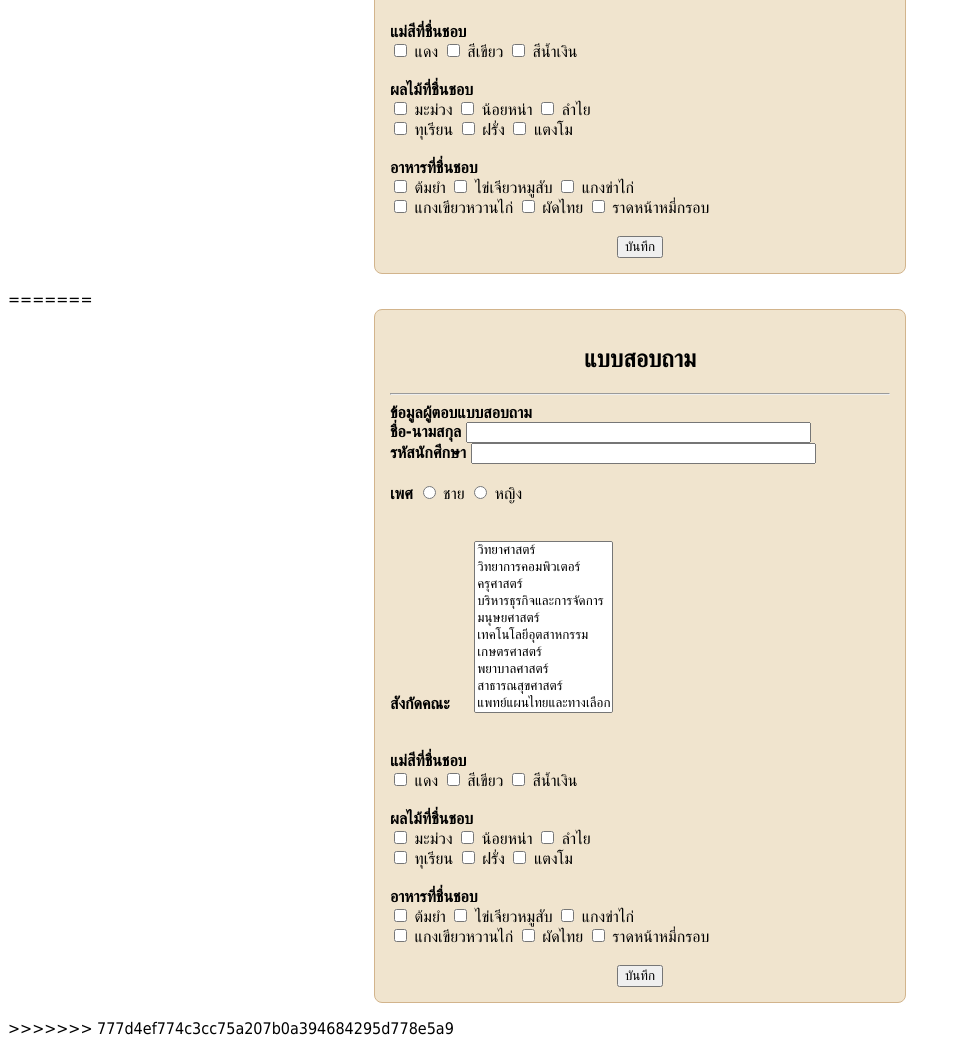
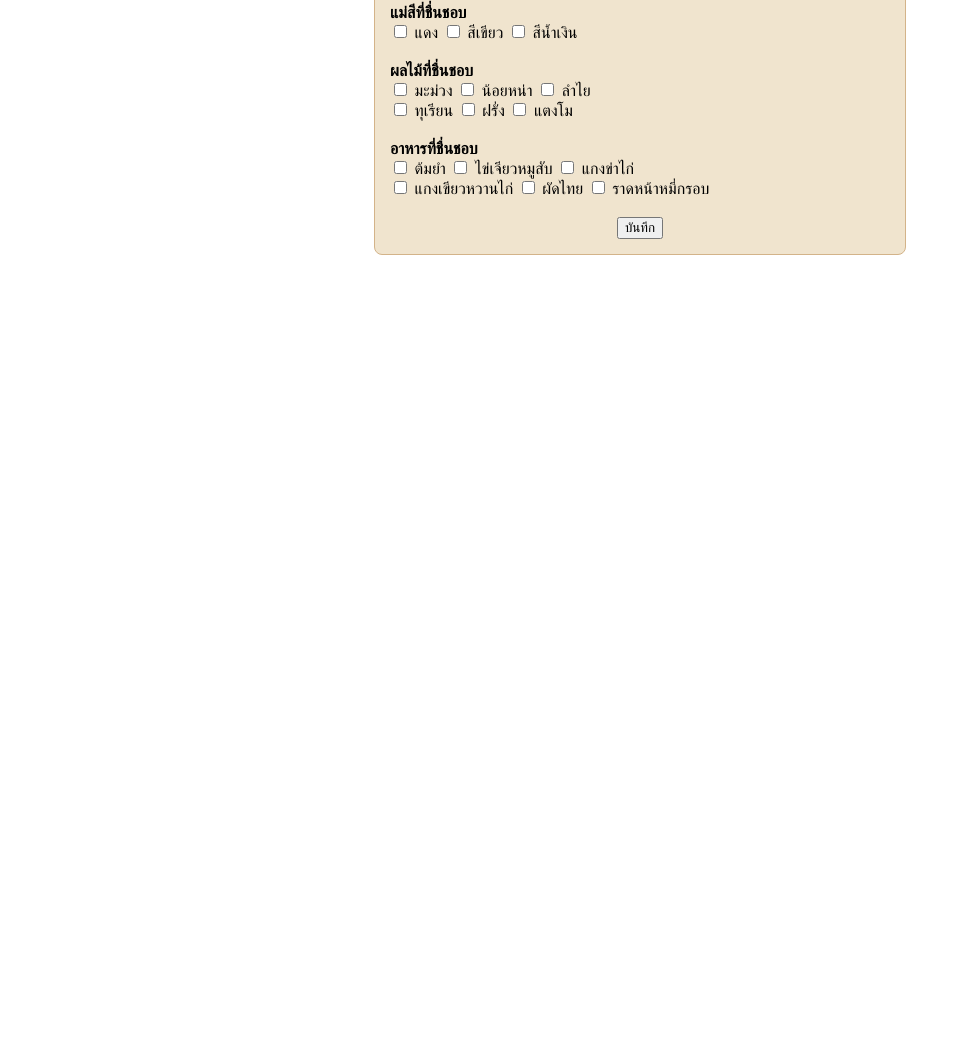
Before and after one commit to dietcokeandsushi/htmlbasic, a plain HTML site: page index.html in a window 1280 px wide. Shown: the part 447-1493 px from the top of the page, without its empty margins (0-960 px from the left). After the commit the page ends 800 px from the top, so only its background shows below. Drawn offline with Linux system fonts and the light colour scheme.

Commit message:
first commit

```diff
--- a/index.html
+++ b/index.html
@@ -1,4 +1,3 @@
-<<<<<<< HEAD
 <!DOCTYPE html>
 <html lang="en">
 <head>
@@ -97,104 +96,4 @@
         </table>
     </form>
 </body>
-=======
-<!DOCTYPE html>
-<html lang="en">
-<head>
-    <meta charset="UTF-8">
-    <meta name="viewport" content="width=device-width, initial-scale=1.0">
-    <title>Web Form</title>
-</head>
-<body>
-    <form action="" method="post" novalidate>
-        <table>
-            <style>
-    body {
-        font-family: Tahoma, sans-serif;
-    }
-    .container {
-        width: 500px;
-        margin: auto;
-        background: #f0e4ce;
-        padding: 15px;
-        border-radius: 8px;
-        border: 1px solid #d2b48c;
-    }
-    h2 {
-        text-align: center;
-    }
-            </style>
-            </head>
-<body>
-    <div class="container">
-    <h2>แบบสอบถาม</h2>
-    <hr />
-
-        <label for="name"><b>ข้อมูลผู้ตอบแบบสอบถาม</b></label>
-        <br>
-
-        <label for="name"><b>ชื่อ-นามสกุล</b></label>
-        <input type="text" id="name" size="40">
-        <br>
-
-
-        <label for="Student ID"><b>รหัสนักศึกษา</b></label>
-        <input type="text" name="studentid" size="40">
-        <br><br>
-
-
-        <label for="sex"><b>เพศ</b></label>
-        <input type="radio"  id="male" name="sex" value="male"> ชาย
-        <input type="radio" id="female" name="sex" value="female"> หญิง<br><br>
-
-        <br>
-       <label for="faculty"><b>สังกัดคณะ &nbsp;&nbsp;&nbsp;</b></label>
-            <select  id="faculty" size="10">
-            <option value="it">วิทยาศาสตร์</option>
-            <option value="eng">วิทยาการคอมพิวเตอร์</option>
-            <option value="bus">ครุศาสตร์</option>
-            <option value="sci">บริหารธุรกิจและการจัดการ</option>
-            <option value="sci">มนุษยศาสตร์</option>
-            <option value="sci">เทคโนโลยีอุตสาหกรรม</option>
-            <option value="sci">เกษตรศาสตร์</option>
-            <option value="sci">พยาบาลศาสตร์</option>
-            <option value="sci">สาธารณสุขศาสตร์</option>
-            <option value="sci">แพทย์แผนไทยและทางเลือก</option>
-            <option value="sci">นิติศาสตร์</option>
-        </select><br><br>
-
-        <br>
-        <label for="name"><b>แม่สีที่ชื่นชอบ</b></label><br>
-        <input type="checkbox" id="red" name="color" value="red"> แดง
-        <input type="checkbox" id="green" name="color" value="green"> สีเขียว
-        <input type="checkbox" id="blue" name="color" value="blue"> สีน้ำเงิน
-        <br><br>
-        <label for="name"><b>ผลไม้ที่ชื่นชอบ</b></label><br>
-        <input type="checkbox"> มะม่วง
-        <input type="checkbox"> น้อยหน่า
-        <input type="checkbox"> ลำไย
-        <br>
-        <input type="checkbox"> ทุเรียน
-        <input type="checkbox"> ฝรั่ง
-        <input type="checkbox"> แตงโม
-        <br><br>
-        <label for="name"><b>อาหารที่ชื่นชอบ</b></label><br>
-        <input type="checkbox"> ต้มยำ
-        <input type="checkbox"> ไข่เจียวหมูสับ
-        <input type="checkbox"> แกงข่าไก่
-        <br>
-        <input type="checkbox"> แกงเขียวหวานไก่
-        <input type="checkbox"> ผัดไทย
-        <input type="checkbox"> ราดหน้าหมี่กรอบ
-        <label for="submit"></label>
-        <br><br>
-
-         <div style="text-align: center;">
-             <button>บันทึก</button>
-         </div>
-
-        </table>
-    </form>
-</body>
->>>>>>> 777d4ef774c3cc75a207b0a394684295d778e5a9
 </html>
```
